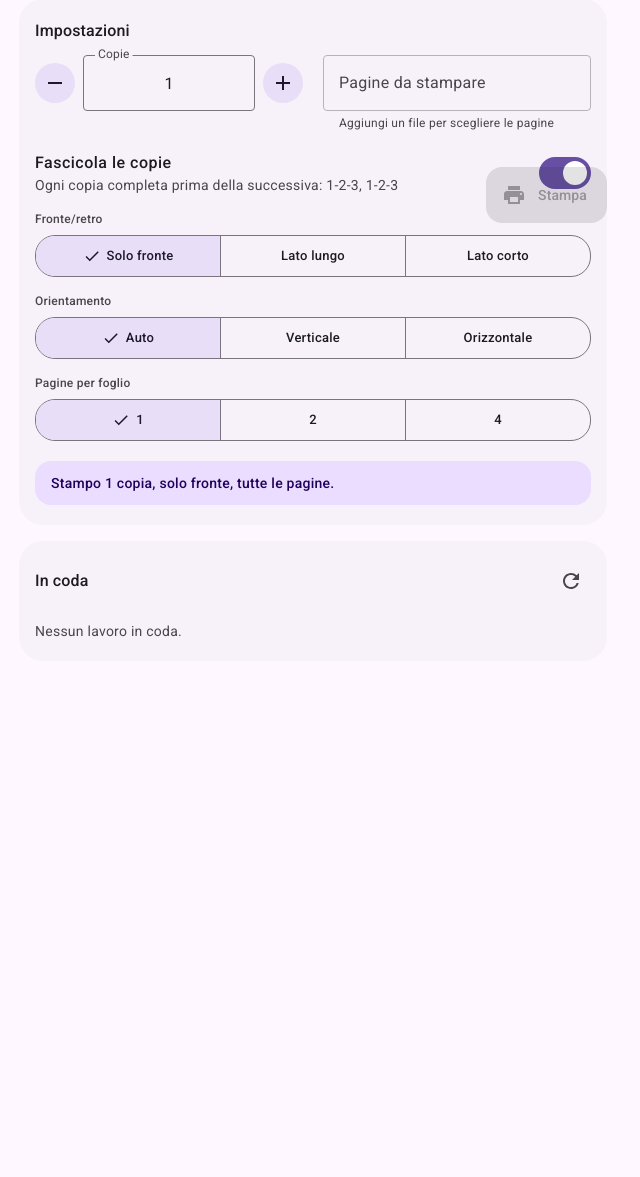
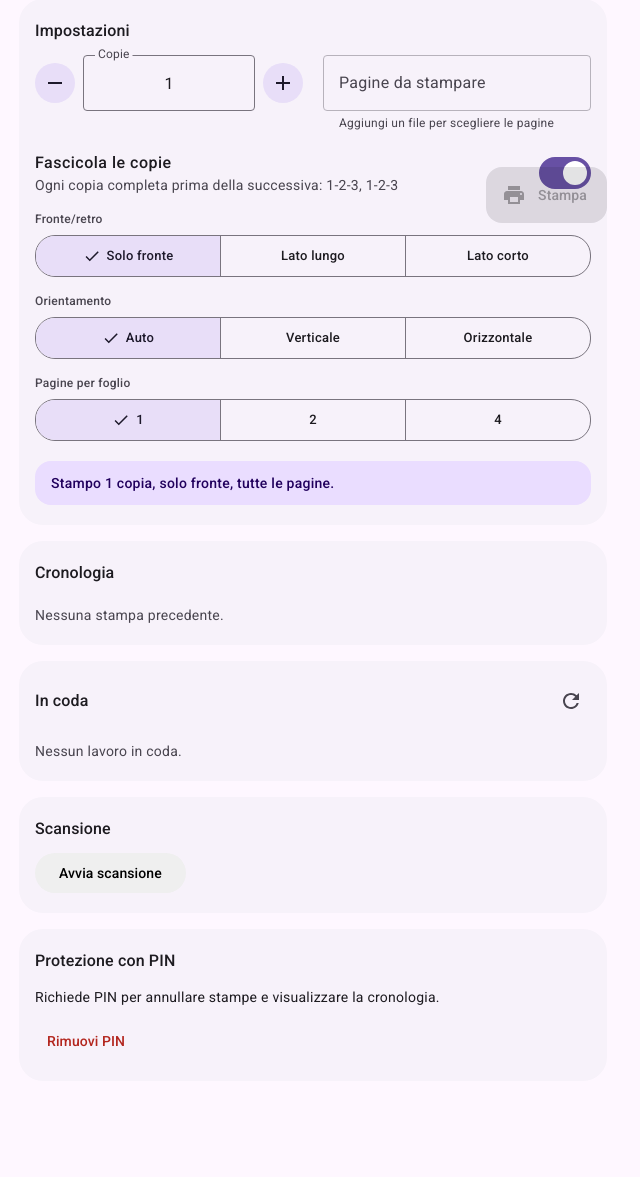
Before and after one commit to andreacannone2012-sketch/nas-print, a Flask app: page / in a window 1280 px wide. Shown: the part 561-1738 px from the top of the page, without its empty margins (327-967 px from the left). Before the commit the page ends 1198 px from the top, so only its background shows below. Run offline with Flask 3, Linux system fonts and the light colour scheme; data that the repository does not hold is empty; parts of the project's set-up code (start-up, migrations or seed data) failed here and were passed over.

Commit message:
Modifiche Free

```diff
--- a/app.py
+++ b/app.py
@@ -32,10 +32,12 @@ PRINTER_MODEL = os.getenv("PRINTER_MODEL", "everywhere")
 MAX_UPLOAD_MB = int(os.getenv("MAX_UPLOAD_MB", "50"))
 CONVERT_TIMEOUT = int(os.getenv("CONVERT_TIMEOUT", "180"))
 WORK_ROOT = Path(os.getenv("WORK_ROOT", "/tmp/printjobs"))
+HISTORY_ROOT = Path(os.getenv("HISTORY_ROOT", str(WORK_ROOT / "history")))
 LO_PROFILE = Path("/tmp/lo_profile")
 PREVIEW_ROOT = WORK_ROOT / "previews"
 PREVIEW_TTL = int(os.getenv("PREVIEW_TTL", "1800"))            # secondi di vita di un'anteprima
 PREVIEW_MAX_MB = int(os.getenv("PREVIEW_MAX_MB", "600"))       # spazio massimo per le anteprime
+HISTORY_LIMIT = int(os.getenv("HISTORY_LIMIT", "20"))           # numero massimo di voci in cronologia
 
 _parsed = urlparse(PRINTER_URI)
 PRINTER_HOST = _parsed.hostname or "192.168.1.141"
@@ -83,6 +85,61 @@ def remember_title(job_id, title):
         _job_titles[job_id] = title[:120]
         while len(_job_titles) > 200:
             _job_titles.pop(next(iter(_job_titles)))
+
+
+# ----------------------------------------------------------------------------
+# Cronologia stampe (ultimi N documenti con anteprima e opzioni)
+# ----------------------------------------------------------------------------
+def history_file():
+    return HISTORY_ROOT / "history.json"
+
+
+def load_history():
+    """Carica la cronologia dallo storage persistente."""
+    try:
+        if history_file().exists():
+            with open(history_file(), "r") as f:
+                return json.load(f)
+    except (json.JSONDecodeError, OSError):
+        pass
+    return []
+
+
+def save_history(entries):
+    """Salva la cronologia limitata a HISTORY_LIMIT voci."""
+    HISTORY_ROOT.mkdir(parents=True, exist_ok=True)
+    entries = entries[:HISTORY_LIMIT]
+    try:
+        with open(history_file(), "w") as f:
+            json.dump(entries, f, indent=2)
+    except OSError as e:
+        log.warning("Impossibile salvare la cronologia: %s", e)
+
+
+def add_to_history(filename, opts, pages, sheets, preview_dir_path=None, job_id=None):
+    """Aggiunge una stampa alla cronologia."""
+    history = load_history()
+    entry = {
+        "id": str(uuid.uuid4()),
+        "timestamp": time.time(),
+        "filename": filename[:200],
+        "pages": pages,
+        "sheets": sheets,
+        "options": {
+            "copies": opts["copies"],
+            "sides": opts["sides"],
+            "orientation": opts["orientation"],
+            "number_up": opts["number_up"],
+            "collate": opts["collate"],
+            "page_ranges": opts.get("page_ranges", "") or "",
+        },
+        "job_id": job_id,
+    }
+    if preview_dir_path and preview_dir_path.exists():
+        entry["preview"] = str(preview_dir_path.relative_to(WORK_ROOT))
+    history.insert(0, entry)
+    save_history(history)
+    return entry
 
 
 # ----------------------------------------------------------------------------
@@ -434,13 +491,17 @@ def print_item(item, opts):
         selected = count_selected(ranges, pages)
         per_sheet = opts["number_up"] * (1 if opts["sides"] == "one-sided" else 2)
         sheets = -(-selected // per_sheet) * opts["copies"]
+
         result.update(
             ok=True, job_id=job_id, pages=pages, sheets=sheets, warning=warning,
             message=f"Inviato in stampa (job {job_id}): {selected} pag. x {opts['copies']} copie, circa {sheets} fogli.",
         )
         log.info("Stampa %s -> %s (%d pag, %d copie)", original, job_id, pages, opts["copies"])
+
+        # Salva nella cronologia (con PDF conservato temporaneamente)
         if preview:
             shutil.rmtree(preview, ignore_errors=True)  # stampato: l'anteprima non serve piu'
+        add_to_history(original, opts, selected, sheets, job_id=job_id)
     except AppError as e:
         log.warning("Errore su '%s': %s", original, e.message)
         result["error"] = e.message
@@ -667,6 +728,261 @@ def api_cancel_all():
     return jsonify(ok=True)
 
 
+# ----------------------------------------------------------------------------
+# Cronologia stampe (ultimi N documenti)
+# ----------------------------------------------------------------------------
+@app.get("/api/history")
+def api_history():
+    """Restituisce la cronologia delle ultime N stampe."""
+    try:
+        return jsonify(load_history())
+    except Exception as e:
+        log.warning("Errore nel caricamento cronologia: %s", e)
+        return jsonify([])
+
+
+@app.get("/api/pin/status")
+def api_pin_status():
+    """Verifica se è impostato un PIN."""
+    stored = get_pin()
+    return jsonify(ok=bool(stored), has_pin=bool(stored))
+
+
+@app.post("/api/history/<entry_id>/repeat")
+def api_repeat_print(entry_id):
+    """Ristampa un documento dalla cronologia con le stesse opzioni."""
+    history = load_history()
+    entry = next((e for e in history if e.get("id") == entry_id), None)
+    if not entry:
+        return jsonify(error="Voce di cronologia non trovata."), 404
+
+    opts = {
+        "copies": entry["options"]["copies"],
+        "sides": entry["options"]["sides"],
+        "orientation": entry["options"]["orientation"],
+        "number_up": entry["options"]["number_up"],
+        "collate": entry["options"]["collate"],
+        "page_ranges": entry["options"].get("page_ranges", "") or "",
+    }
+
+    # Ricarica il PDF dal job_id esistente o crea un nuovo documento
+    if entry.get("job_id"):
+        # Se c'è un job esistente, proviamo a recuperare il PDF
+        preview = PREVIEW_ROOT / entry.get("preview", "")
+        if preview.exists() and (preview / "doc.pdf").exists():
+            result = {"name": entry["filename"], "token": None, "range": entry["options"].get("page_ranges", "")}
+            items = [{
+                "key": "history_repeat",
+                "name": entry["filename"],
+                "token": None,
+                "range": entry["options"].get("page_ranges", ""),
+            }]
+        else:
+            return jsonify(error="Il documento non e' piu' disponibile. Caricalo nuovamente."), 410
+    else:
+        return jsonify(error="Documento non disponibile per la ristampa."), 410
+
+    # Per ora, chiediamo di ricaricare il file
+    return jsonify(error="Per ristampare devi ricaricare il documento. La cronologia ti mostra le impostazioni usate.", entry=entry), 200
+
+
+# ----------------------------------------------------------------------------
+# Protezione con PIN
+# ----------------------------------------------------------------------------
+PIN_FILE = WORK_ROOT / ".pin_store"
+
+
+def get_pin():
+    """Recupera il PIN impostato (hash)."""
+    try:
+        if PIN_FILE.exists():
+            with open(PIN_FILE) as f:
+                data = json.load(f)
+                import hashlib
+                return hashlib.sha256(data.get("pin_hash", "").encode()).hexdigest()
+    except Exception:
+        pass
+    return None
+
+
+def check_pin(provided_pin):
+    """Verifica il PIN fornito."""
+    stored = get_pin()
+    if not stored:
+        return True  # Nessun PIN impostato, consenti l'accesso
+    import hashlib
+    return hashlib.sha256(provided_pin.encode()).hexdigest() == stored
+
+
+@app.post("/api/pin/set")
+def api_set_pin():
+    """Imposta il PIN di protezione (richiede auth tramite header o query param)."""
+    pin = request.json.get("pin", "") if request.is_json else request.form.get("pin", "")
+    if not pin or len(pin) < 4:
+        return jsonify(error="Il PIN deve avere almeno 4 caratteri."), 400
+
+    import hashlib
+    pin_hash = hashlib.sha256(pin.encode()).hexdigest()
+    WORK_ROOT.mkdir(parents=True, exist_ok=True)
+    with open(PIN_FILE, "w") as f:
+        json.dump({"pin_hash": pin_hash}, f)
+    return jsonify(ok=True, message="PIN impostato correttamente.")
+
+
+@app.delete("/api/pin")
+def api_clear_pin():
+    """Rimuove il PIN di protezione."""
+    if PIN_FILE.exists():
+        PIN_FILE.unlink()
+    return jsonify(ok=True)
+
+
+def require_pin(fn):
+    """Decorator per verificare il PIN prima di eseguire l'endpoint."""
+    def decorated(*args, **kwargs):
+        pin = request.json.get("pin") if request.is_json else request.form.get("pin") or request.args.get("pin", "")
+        if not check_pin(pin):
+            return jsonify(error="PIN richiesto."), 401
+        return fn(*args, **kwargs)
+    decorated.__name__ = fn.__name__
+    return decorated
+
+
+# ----------------------------------------------------------------------------
+# Scansione (WSD/TWAIN via sane o script dedicato)
+# ----------------------------------------------------------------------------
+SCAN_ROOT = WORK_ROOT / "scans"
+SCAN_TTL = 3600  # 1 ora di vita per i PDF scansionati
+
+
+def scan_document():
+    """Avvia la scansione e restituisce un token di polling."""
+    import hashlib
+    token = uuid.uuid4().hex
+    scan_dir = SCAN_ROOT / token
+    scan_dir.mkdir(parents=True, exist_ok=True)
+
+    # Salviamo lo stato della scansione
+    state_file = scan_dir / "state.json"
+    with open(state_file, "w") as f:
+        json.dump({"status": "pending", "created": time.time()}, f)
+
+    # Avviamo lo scanner in background
+    def do_scan():
+        try:
+            # Aggiorna lo stato
+            with open(state_file, "w") as f:
+                json.dump({"status": "scanning", "created": time.time()}, f)
+
+            # Proviamo diverse opzioni di scanner
+            # 1. sane (scanimage)
+            # 2. brscan (driver Brother)
+            pdf_path = scan_dir / "scan.pdf"
+
+            success = False
+            error = None
+
+            # Proviamo con scanimage (sane)
+            try:
+                r = subprocess.run(
+                    ["scanimage", "--format=png", "--batch", str(scan_dir / "page-%d.png")],
+                    capture_output=True, text=True, timeout=120
+                )
+                if r.returncode == 0:
+                    # Convertiamo PNG in PDF
+                    r = subprocess.run(
+                        ["convert", "-density", "300"] +
+                        list(scan_dir.glob("page-*.png")) +
+                        [str(pdf_path)],
+                        capture_output=True, text=True, timeout=60
+                    )
+                    if r.returncode == 0 and pdf_path.exists():
+                        success = True
+            except (FileNotFoundError, subprocess.TimeoutExpired) as e:
+                error = str(e)
+
+            if not success:
+                # Aggiornamento stato con errore
+                with open(state_file, "w") as f:
+                    json.dump({"status": "error", "error": error or "Scanner non configurato", "created": time.time()}, f)
+                return
+
+            # Puliamo lepagine PNG
+            for png in scan_dir.glob("page-*.png"):
+                png.unlink()
+
+            # Aggiorniamo lo stato
+            with open(state_file, "w") as f:
+                json.dump({
+                    "status": "ready",
+                    "pdf": "scan.pdf",
+                    "created": time.time(),
+                    "token": token
+                }, f)
+
+        except Exception as e:
+            with open(scan_file, "w") as f:
+                json.dump({"status": "error", "error": str(e), "created": time.time()}, f)
+
+    import threading
+    threading.Thread(target=do_scan, daemon=True).start()
+    return token
+
+
+def get_scan_status(token):
+    """Controlla lo stato della scansione."""
+    if not TOKEN_RE.match(token):
+        return {"status": "invalid"}
+    state_file = SCAN_ROOT / token / "state.json"
+    if not state_file.exists():
+        return {"status": "not_found"}
+    try:
+        with open(state_file) as f:
+            state = json.load(f)
+        if state["status"] == "ready":
+            # Aggiungiamo il percorso al PDF
+            scan_dir = SCAN_ROOT / token
+            pdf_path = scan_dir / "scan.pdf"
+            if pdf_path.exists():
+                try:
+                    pdf_size = pdf_info(pdf_path)
+                    state["pages"] = pdf_size[0]
+                    state["pdf_path"] = f"/api/scan/{token}/download"
+                except:
+                    state["pages"] = 0
+        return state
+    except Exception:
+        return {"status": "error"}
+
+
+@app.post("/api/scan")
+def api_scan():
+    """Avvia una nuova scansione."""
+    token = scan_document()
+    return jsonify(ok=True, token=token, message="Scansione iniziata. Aggiorna periodicamente lo stato.")
+
+
+@app.get("/api/scan/<token>/status")
+def api_scan_status(token):
+    """Verifica lo stato di una scansione."""
+    status = get_scan_status(token)
+    if status["status"] == "invalid" or status["status"] == "not_found":
+        return jsonify(error="Scansione non trovata."), 404
+    return jsonify(status)
+
+
+@app.get("/api/scan/<token>/download")
+def api_scan_download(token):
+    """Scarica il PDF scansionato."""
+    status = get_scan_status(token)
+    if status["status"] != "ready":
+        return jsonify(error="Scansione non pronta."), 404
+    pdf_path = SCAN_ROOT / token / "scan.pdf"
+    if not pdf_path.exists():
+        return jsonify(error="PDF non trovato."), 404
+    return send_file(pdf_path, mimetype="application/pdf", as_attachment=True, download_name=f"scan-{token[:8]}.pdf")
+
+
 @app.errorhandler(AppError)
 def app_error(e):
     return jsonify(error=e.message), e.status
--- a/static/app.js
+++ b/static/app.js
@@ -821,6 +821,193 @@
   setInterval(() => { if (document.visibilityState === "visible") refreshStatus(); }, 10000);
   document.addEventListener("visibilitychange", () => { if (document.visibilityState === "visible") refreshStatus(); });
 
+  // ------------------------------------------------------- cronologia
+  const clearHistoryBtn = $("#clear-history");
+  const historyList = $("#history");
+  const historyEmpty = $("#history-empty");
+  const pinSetupBtn = $("#pin-setup");
+  const pinClearBtn = $("#pin-clear");
+  const pinDialog = $("#pin-dialog");
+  const pinInput = $("#pin-input");
+  const pinConfirmBtn = $("#pin-confirm");
+  const pinCloseBtn = $("#pin-close");
+  const pinError = $("#pin-error");
+  const scanBtn = $("#scan-btn");
+  const scanStatusDiv = $("#scan-status");
+  const scanDownloadBtn = $("#scan-download");
+  const scanNote = $("#scan-note");
+  let scanInterval = null;
+
+  let hasPin = false;
+
+  async function loadHistory() {
+    try {
+      const res = await fetch("/api/history", { cache: "no-store" });
+      const history = await res.json();
+      renderHistory(history);
+    } catch (_) {
+      renderHistory([]);
+    }
+  }
+
+  function renderHistory(history) {
+    historyList.replaceChildren();
+    if (history.length === 0) {
+      historyEmpty.hidden = false;
+      return;
+    }
+    historyEmpty.hidden = true;
+    clearHistoryBtn.hidden = false;
+    history.forEach((entry) => {
+      const li = el("li", "item");
+      const lead = el("span", "lead");
+      lead.appendChild(ic("bookmark"));
+      const txt = el("div", "txt");
+      const date = new Date(entry.timestamp * 1000).toLocaleString();
+      const opts = entry.options;
+      const optsStr = [
+        `${opts.copies} ${opts.copies === 1 ? "copia" : "copie"}`,
+        opts.sides === "one-sided" ? "solo fronte" : opts.sides === "two-sided-long-edge" ? "fronte/retro (lato lungo)" : "fronte/retro (lato corto)",
+        opts.orientation !== "auto" ? (opts.orientation === "portrait" ? "verticale" : "orizzontale") : "auto"
+      ];
+      if (Number(opts.number_up) > 1) optsStr.push(`${opts.number_up} pagine/foglio`);
+      txt.append(
+        el("div", "hl", entry.filename),
+        el("div", "sp", `${date} • ${entry.sheets} fogli • ${optsStr.join(", ")}`)
+      );
+      const repeatBtn = el("button", "text-btn st", "Ristampa");
+      repeatBtn.type = "button";
+      repeatBtn.addEventListener("click", () => repeatPrint(entry.id, entry.options));
+      li.append(lead, txt, repeatBtn);
+      historyList.appendChild(li);
+    });
+  }
+
+  async function repeatPrint(entryId, entryOpts) {
+    showResults([{ ok: true, filename: "Ristampa", message: `Richiedo il file per la voce ${entryId}. Caricalo nuovamente.` }]);
+    // TODO: Implementare recupero PDF da storage permanente o richiedere ricarico
+  }
+
+  clearHistoryBtn.addEventListener("click", async () => {
+    if (!window.confirm("Vuoi davvero cancellare la cronologia?")) return;
+    // Ricarica il file di cronologia e salva vuoto
+    await fetch("/api/history", { method: "DELETE" }).catch(() => {});
+    loadHistory();
+  });
+
+  // ------------------------------------------------------- protezione PIN
+  async function checkPinStatus() {
+    try {
+      const res = await fetch("/api/pin/status").catch(() => ({ ok: false }));
+      hasPin = res.ok;
+      pinSetupBtn.hidden = hasPin;
+      pinClearBtn.hidden = !hasPin;
+    } catch {
+      hasPin = false;
+      pinSetupBtn.hidden = false;
+      pinClearBtn.hidden = true;
+    }
+  }
+
+  pinSetupBtn.addEventListener("click", () => {
+    pinInput.value = "";
+    pinError.hidden = true;
+    pinDialog.showModal();
+  });
+
+  pinConfirmBtn.addEventListener("click", async () => {
+    const pin = pinInput.value;
+    if (pin.length < 4) {
+      pinError.textContent = "Il PIN deve avere almeno 4 caratteri.";
+      pinError.hidden = false;
+      return;
+    }
+    try {
+      const res = await fetch("/api/pin/set", {
+        method: "POST",
+        headers: { "Content-Type": "application/json" },
+        body: JSON.stringify({ pin })
+      });
+      const d = await res.json();
+      if (res.ok) {
+        hasPin = true;
+        pinSetupBtn.hidden = true;
+        pinClearBtn.hidden = false;
+        pinDialog.close();
+        showResults([{ ok: true, filename: "PIN", message: "PIN impostato correttamente." }]);
+      } else {
+        pinError.textContent = d.error || "Errore nell'impostazione del PIN.";
+        pinError.hidden = false;
+      }
+    } catch (e) {
+      pinError.textContent = "Impossibile contattare il server.";
+      pinError.hidden = false;
+    }
+  });
+
+  pinCloseBtn.addEventListener("click", () => pinDialog.close());
+  pinClearBtn.addEventListener("click", async () => {
+    await fetch("/api/pin", { method: "DELETE" });
+    hasPin = false;
+    pinSetupBtn.hidden = false;
+    pinClearBtn.hidden = true;
+    showResults([{ ok: true, filename: "PIN", message: "PIN rimosso." }]);
+  });
+
+  // ------------------------------------------------------- scansione
+  scanBtn.addEventListener("click", async () => {
+    scanBtn.hidden = true;
+    scanStatusDiv.hidden = false;
+    scanStatusDiv.querySelector("#scan-token").textContent = "Avvio scansione...";
+    scanDownloadBtn.hidden = true;
+    scanNote.hidden = false;
+    try {
+      const res = await fetch("/api/scan", { method: "POST" });
+      const data = await res.json();
+      if (res.ok) {
+        scanStatusDiv.querySelector("#scan-token").textContent = `Token: ${data.token} - In attesa...`;
+        scanStatusDiv.querySelector("#scan-download").textContent = "Download";
+        startScanPolling(data.token);
+      } else {
+        scanStatusDiv.querySelector("#scan-token").textContent = data.error || "Errore nella scansione.";
+        scanBtn.hidden = false;
+      }
+    } catch (e) {
+      scanStatusDiv.querySelector("#scan-token").textContent = "Impossibile contattare il server.";
+      scanBtn.hidden = false;
+    }
+  });
+
+  function startScanPolling(token) {
+    if (scanInterval) clearInterval(scanInterval);
+    scanInterval = setInterval(async () => {
+      try {
+        const res = await fetch(`/api/scan/${token}/status`);
+        if (res.ok) {
+          const status = await res.json();
+          const statusDiv = scanStatusDiv;
+          if (status.status === "ready") {
+            clearInterval(scanInterval);
+            scanStatusDiv.querySelector("#scan-token").textContent = `Pronto! Pag: ${status.pages}`;
+            scanDownloadBtn.hidden = false;
+            scanDownloadBtn.onclick = () => {
+              window.open(`/api/scan/${token}/download`, "_blank");
+            };
+            scanDownloadBtn.textContent = "Scarica PDF";
+          } else if (status.status === "error") {
+            clearInterval(scanInterval);
+            scanStatusDiv.querySelector("#scan-token").textContent = status.error || "Errore nella scansione.";
+            scanBtn.hidden = false;
+          } else {
+            scanStatusDiv.querySelector("#scan-token").textContent = `Token: ${token} - Stato: ${status.status}...`;
+          }
+        }
+      } catch {
+        // Continua a pollare
+      }
+    }, 2000);
+  }
+
   // ------------------------------------------------------------------ avvio
   const modeRadio = form.querySelector(`input[name="pvmode"][value="${mode}"]`);
   if (modeRadio) modeRadio.checked = true;
@@ -828,4 +1015,6 @@
   if (last) applySettings(last); else settingsChanged();
   refresh();
   refreshStatus();
+  loadHistory();
+  checkPinStatus();
 })();
--- a/templates/index.html
+++ b/templates/index.html
@@ -150,6 +150,17 @@
 
   <section class="card">
     <div class="head">
+      <h2>Cronologia</h2>
+      <span class="actions">
+        <button id="clear-history" type="button" class="text-btn st err" hidden>Anziché conservare</button>
+      </span>
+    </div>
+    <ul id="history" class="list"></ul>
+    <p id="history-empty" class="empty">Nessuna stampa precedente.</p>
+  </section>
+
+  <section class="card">
+    <div class="head">
       <h2>In coda</h2>
       <span class="actions">
         <button id="cancel-all" type="button" class="text-btn st err" hidden>Annulla tutto</button>
@@ -158,6 +169,23 @@
     </div>
     <ul id="jobs" class="list"></ul>
     <p id="jobs-empty" class="empty">Nessun lavoro in coda.</p>
+  </section>
+
+  <section class="card">
+    <h2>Scansione</h2>
+    <button id="scan-btn" type="button" class="btn st">Avvia scansione</button>
+    <div id="scan-status" class="scan-status" hidden>
+      <span id="scan-token"></span>
+      <button id="scan-download" type="button" class="btn tonal st" hidden>Scarica PDF</button>
+    </div>
+    <p id="scan-note" class="note" hidden>La scansione richiede l'installazione di sane/scanimage o driver specifici per Brother.</p>
+  </section>
+
+  <section class="card">
+    <h2>Protezione con PIN</h2>
+    <p>Richiede PIN per annullare stampe e visualizzare la cronologia.</p>
+    <button id="pin-setup" type="button" class="text-btn st">Imposta PIN</button>
+    <button id="pin-clear" type="button" class="text-btn st err" hidden>Rimuovi PIN</button>
   </section>
 
   <div class="fab-bar">
@@ -181,6 +209,18 @@
   </div>
 </dialog>
 
+<dialog id="pin-dialog" aria-labelledby="pin-title">
+  <div class="lb-head">
+    <h2 id="pin-title">Inserisci PIN</h2>
+    <button type="button" id="pin-close" class="icon-btn st" aria-label="Chiudi"><svg class="ic" aria-hidden="true"><use href="#i-close"/></svg></button>
+  </div>
+  <div class="lb-body">
+    <input id="pin-input" type="password" maxlength="10" placeholder="PIN (minimo 4 caratteri)" autocomplete="off">
+    <button type="button" id="pin-confirm" class="btn st">Conferma</button>
+    <p id="pin-error" class="error" hidden></p>
+  </div>
+</dialog>
+
 <script src="{{ url_for('static', filename='app.js') }}?v=4"></script>
 </body>
 </html>
```
